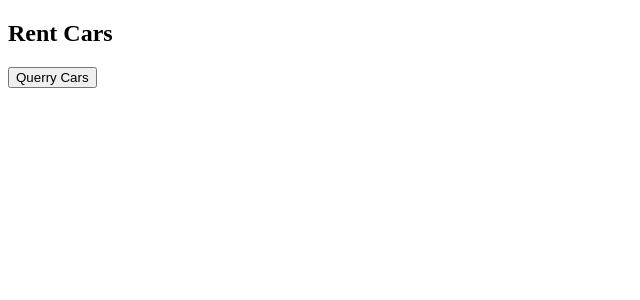
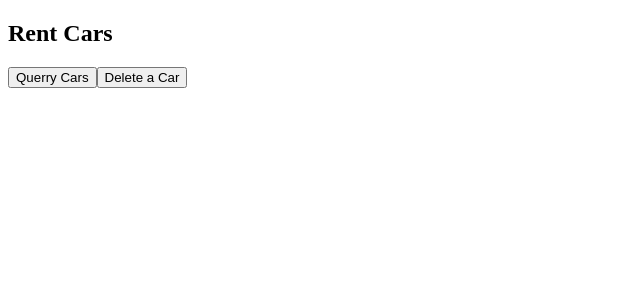
Before and after one commit to antrenament/rent-cars, a React (Create React App) app in the folder client/: page / in a window 1280 px wide. Shown: the top 300 px of the page, without its empty margins (0-640 px from the left). Built offline with nearby package versions, Linux system fonts and the light colour scheme.

Commit message:
Adding delete  button to do post request to mutate data on our graphql server

```diff
--- a/client/src/lib/api/server.ts
+++ b/client/src/lib/api/server.ts
@@ -1,9 +1,10 @@
-interface Body {
+interface Body<TVariables> {
   query: string
+  variables?: TVariables
 }
 
 export const server = {
-  fetch: async <TData = any>(body: Body) => {
+  fetch: async <TData = any, TVariables = any>(body: Body<TVariables>) => {
     const res = await fetch('/api', {
       method: 'POST',
       headers: {
--- a/client/src/sections/Cars/Cars.tsx
+++ b/client/src/sections/Cars/Cars.tsx
@@ -1,6 +1,6 @@
 import React from 'react'
 import { server } from '../../lib/api'
-import { CarsData } from './types'
+import { CarsData, DeleteCar, DeleteCarVariables } from './types'
 
 const CARS = `
   query Cars {
@@ -17,6 +17,13 @@ const CARS = `
   }
 `
 
+const DELETE_CAR = `
+mutation DeleteCar($id: ID!) {
+  deleteCar(id: $id) {
+    id
+  }
+}`
+
 interface Props {
   title: string
 }
@@ -26,10 +33,21 @@ export const Cars = ({ title }: Props) => {
     const { data } = await server.fetch<CarsData>({ query: CARS })
     console.log(data)
   }
+
+  const deleteCar = async () => {
+    const { data } = await server.fetch<DeleteCar, DeleteCarVariables>({
+      query: DELETE_CAR,
+      variables: {
+        id: '5e39fcf6fcd63610a6204827'
+      }
+    })
+  }
+
   return (
     <div>
       <h2> {title} </h2>
       <button onClick={fetchCars}>Querry Cars</button>
+      <button onClick={deleteCar}>Delete a Car</button>
     </div>
   )
 }
```
Also changed, not shown: client/src/sections/Cars/types.ts (+8 -0 lines).
